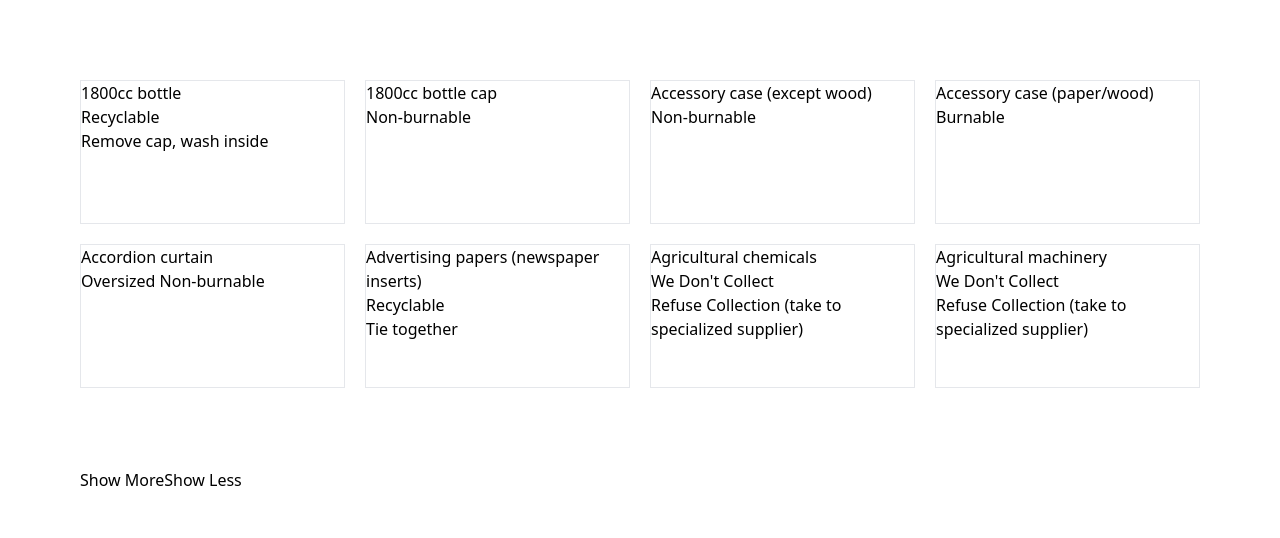
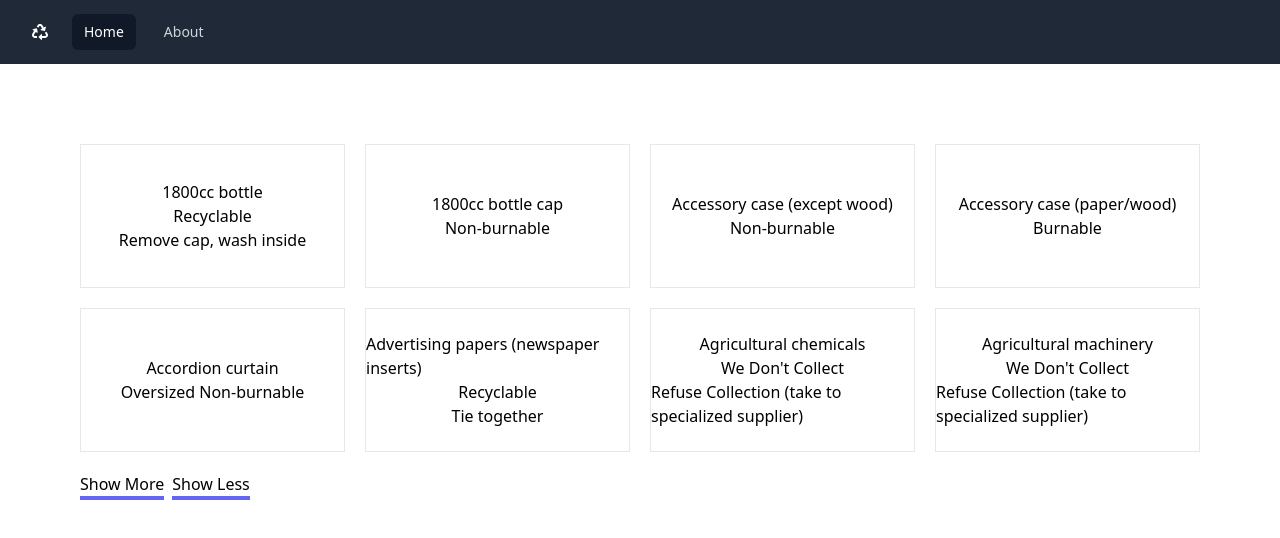
Before and after one commit to SLuo490/japan-recycle, a React (Create React App) app: page / in a window 1280 px wide. Both pictures are taken after a click on the button "Show More". Shown: the top 538 px of the page. Built offline with nearby package versions, Linux system fonts and the light colour scheme.

Commit message:
add navbar

```diff
--- a/package.json
+++ b/package.json
@@ -3,11 +3,14 @@
   "version": "0.1.0",
   "private": true,
   "dependencies": {
+    "@headlessui/react": "^1.7.7",
+    "@heroicons/react": "^2.0.13",
     "@testing-library/jest-dom": "^5.16.5",
     "@testing-library/react": "^13.4.0",
     "@testing-library/user-event": "^13.5.0",
     "react": "^18.2.0",
     "react-dom": "^18.2.0",
+    "react-icons": "^4.7.1",
     "react-scripts": "5.0.1",
     "web-vitals": "^2.1.4"
   },
--- a/src/App.js
+++ b/src/App.js
@@ -1,4 +1,5 @@
 import Item from './components/Item';
+import Navbar from './components/Navbar';
 import data from './data';
 import { useState } from 'react';
 import './index.css';
@@ -17,21 +18,29 @@
 
   return (
     <div className='App'>
+      <Navbar />
       {/* Show 5 items at first */}
-      <div className='grid grid-cols-4 gap-5 m-20'>
+      <div className='grid grid-cols-4 gap-5 mx-20 mt-20'>
         {data.slice(0, show).map((item) => (
           <Item item={item} />
         ))}
       </div>
       {/* Show more/less items with a click button */}
       {show <= 5 ? (
-        <div className='m-20'>
+        <div className='mx-20 mt-5'>
           <button onClick={showMore}>Show More</button>
         </div>
       ) : (
-        <div className='m-20'>
-          <button onClick={showMore}>Show More</button>
-          <button onClick={showLess}>Show Less</button>
+        <div className='mx-20 mt-5'>
+          <button
+            className='mr-2 border-b-4 border-indigo-500'
+            onClick={showMore}
+          >
+            Show More
+          </button>
+          <button className='border-b-4 border-indigo-500' onClick={showLess}>
+            Show Less
+          </button>
         </div>
       )}
     </div>
--- a/src/components/Item.js
+++ b/src/components/Item.js
@@ -1,12 +1,10 @@
 export default function Item(props) {
   console.log(props.item.Category);
   return (
-    <div className='border w-30 h-36'>
-      <div className='info'>
-        <h1>{props.item.ItemName}</h1>
-        <p>{props.item.Category}</p>
-        <p>{props.item.Notes}</p>
-      </div>
+    <div className='border w-30 h-36 flex flex-col items-center justify-center'>
+      <h1>{props.item.ItemName}</h1>
+      <p>{props.item.Category}</p>
+      <p>{props.item.Notes}</p>
     </div>
   );
 }
--- /dev/null
+++ b/src/components/Navbar.js
@@ -0,0 +1,84 @@
+import { Fragment } from 'react';
+import { Disclosure } from '@headlessui/react';
+import { Bars3Icon, XMarkIcon } from '@heroicons/react/24/outline';
+import { FaRecycle } from 'react-icons/fa';
+
+const navigation = [
+  { name: 'Home', href: '#', current: true },
+  { name: 'About', href: '#', current: false },
+];
+
+function classNames(...classes) {
+  return classes.filter(Boolean).join(' ');
+}
+
+export default function Navbar() {
+  return (
+    <Disclosure as='nav' className='bg-gray-800'>
+      {({ open }) => (
+        <>
+          <div className='mx-auto max-w-7xl px-2 sm:px-6 lg:px-8'>
+            <div className='relative flex h-16 items-center justify-between'>
+              <div className='absolute inset-y-0 left-0 flex items-center sm:hidden'>
+                {/* Mobile menu button*/}
+                <Disclosure.Button className='inline-flex items-center justify-center rounded-md p-2 text-gray-400 hover:bg-gray-700 hover:text-white focus:outline-none focus:ring-2 focus:ring-inset focus:ring-white'>
+                  <span className='sr-only'>Open main menu</span>
+                  {open ? (
+                    <XMarkIcon className='block h-6 w-6' aria-hidden='true' />
+                  ) : (
+                    <Bars3Icon className='block h-6 w-6' aria-hidden='true' />
+                  )}
+                </Disclosure.Button>
+              </div>
+              <div className='flex flex-1 items-center justify-center sm:items-stretch sm:justify-start'>
+                <div className='flex flex-shrink-0 items-center text-white'>
+                  <FaRecycle />
+                </div>
+                <div className='hidden sm:ml-6 sm:block'>
+                  <div className='flex space-x-4'>
+                    {navigation.map((item) => (
+                      <a
+                        key={item.name}
+                        href={item.href}
+                        className={classNames(
+                          item.current
+                            ? 'bg-gray-900 text-white'
+                            : 'text-gray-300 hover:bg-gray-700 hover:text-white',
+                          'px-3 py-2 rounded-md text-sm font-medium'
+                        )}
+                        aria-current={item.current ? 'page' : undefined}
+                      >
+                        {item.name}
+                      </a>
+                    ))}
+                  </div>
+                </div>
+              </div>
+            </div>
+          </div>
+
+          <Disclosure.Panel className='sm:hidden'>
+            <div className='space-y-1 px-2 pt-2 pb-3'>
+              {navigation.map((item) => (
+                <Disclosure.Button
+                  key={item.name}
+                  as='a'
+                  href={item.href}
+                  className={classNames(
+                    item.current
+                      ? 'bg-gray-900 text-white'
+                      : 'text-gray-300 hover:bg-gray-700 hover:text-white',
+                    'block px-3 py-2 rounded-md text-base font-medium'
+                  )}
+                  aria-current={item.current ? 'page' : undefined}
+                >
+                  {item.name}
+                </Disclosure.Button>
+              ))}
+            </div>
+          </Disclosure.Panel>
+        </>
+      )}
+    </Disclosure>
+  );
+}
--- /dev/null
+++ b/src/pages/About.js
@@ -0,0 +1,7 @@
+export default function About() {
+  return (
+    <div>
+      <h1>Hello</h1>
+    </div>
+  );
+}
```
Also changed, not shown: 1 other file (tests, documents, lock files or other folders).
